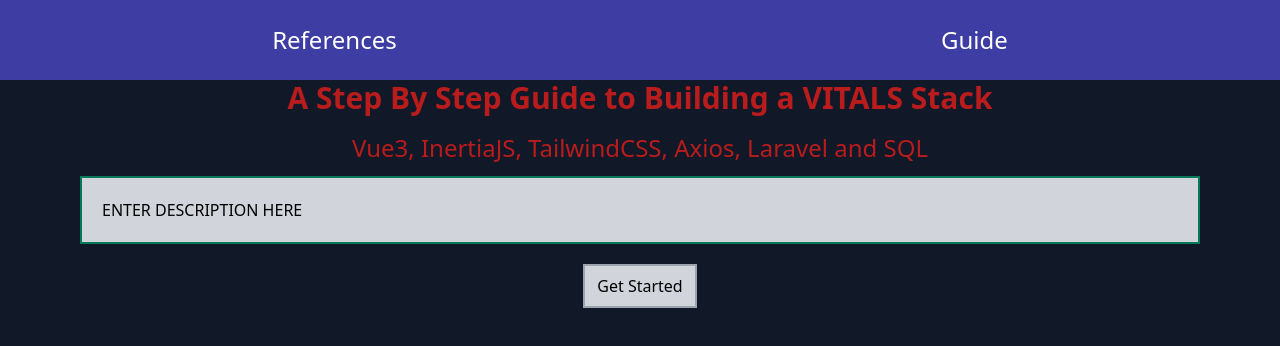
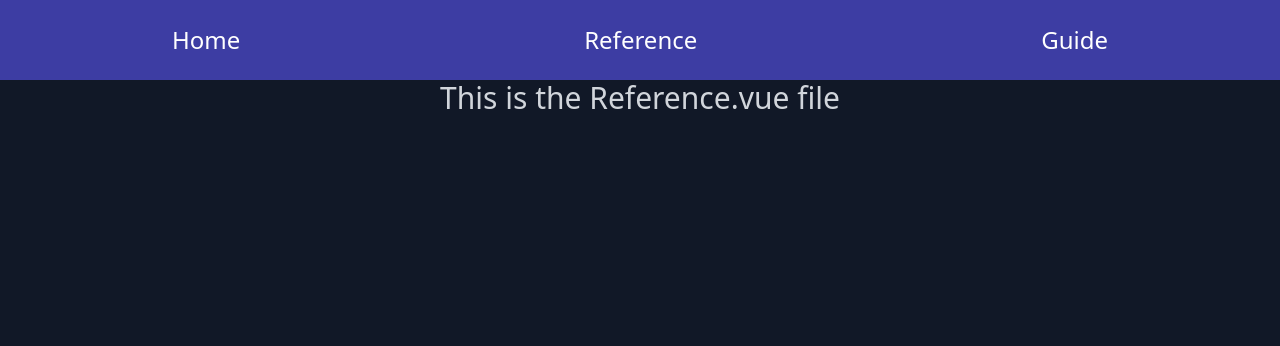
Before and after one commit to Jonathan-Day-Dev/vitals-stack, a Vue app: page /ref in a window 1280 px wide. Shown: the top 346 px of the page. Built offline with nearby package versions, Linux system fonts and the light colour scheme.

Commit message:
added basic routes to navbar

```diff
--- a/package.json
+++ b/package.json
@@ -15,7 +15,8 @@
     "postcss": "^8.3.11",
     "postcss-cli": "^9.0.1",
     "tailwindcss": "npm:@tailwindcss/postcss7-compat@^2.2.17",
-    "vue": "^3.0.0"
+    "vue": "^3.0.0",
+    "vue-router": "^4.0.12"
   },
   "devDependencies": {
     "@vue/cli-plugin-babel": "~4.5.0",
--- a/src/App.vue
+++ b/src/App.vue
@@ -1,14 +1,14 @@
 <template>
   <TheNavbar />
-  <Welcome />
+  <main>
+    <router-view></router-view>
+  </main>
 </template>
 
 <script>
-import Welcome from './components/static/Welcome.vue';
 import TheNavbar from './components/nav/TheNavbar.vue';
 export default {
   components: {
-    Welcome,
     TheNavbar,
   }
 }
--- /dev/null
+++ b/src/components/guide/Guide.vue
@@ -0,0 +1,15 @@
+<template>
+    <div>
+        <h1>This is the Guide.vue file</h1>
+    </div>
+</template>
+
+<script>
+
+</script>
+
+<style scoped>
+h1 {
+    @apply text-gray-300 mt-20 text-3xl text-center;
+}
+</style>
--- a/src/components/nav/TheNavbar.vue
+++ b/src/components/nav/TheNavbar.vue
@@ -1,7 +1,8 @@
 <template>
     <div>
-        <a href="#">References</a>
-        <a href="#">Guide</a>
+        <router-link to="/">Home</router-link>
+        <router-link to="/ref">Reference</router-link>
+        <router-link to="/guide">Guide</router-link>
     </div>
 </template>
 
--- /dev/null
+++ b/src/components/ref/Reference.vue
@@ -0,0 +1,15 @@
+<template>
+    <div>
+        <h1>This is the Reference.vue file</h1>
+    </div>
+</template>
+
+<script>
+
+</script>
+
+<style scoped>
+h1 {
+    @apply text-gray-300 mt-20 text-3xl text-center;
+}
+</style>
--- a/src/main.js
+++ b/src/main.js
@@ -1,7 +1,31 @@
 import { createApp } from 'vue';
+import { createRouter, createWebHistory } from 'vue-router';
 import App from './App.vue';
 import '../public/css/app.css';
 
+import Reference from './components/ref/Reference.vue';
+import Welcome from './components/static/Welcome.vue';
+import Guide from './components/guide/Guide.vue';
+
+const router = createRouter({
+    history: createWebHistory(),
+    routes: [
+        {
+            path: "",
+            component: Welcome
+        },
+        {
+            path: "/ref",
+            component: Reference
+        },
+        {
+            path: "/guide",
+            component: Guide
+        }
+    ]
+});
+
 const app = createApp(App);
+app.use(router);
 
 app.mount('#app');
```
Also changed, not shown: notes.txt (added), 1 other file (tests, documents, lock files or other folders).
